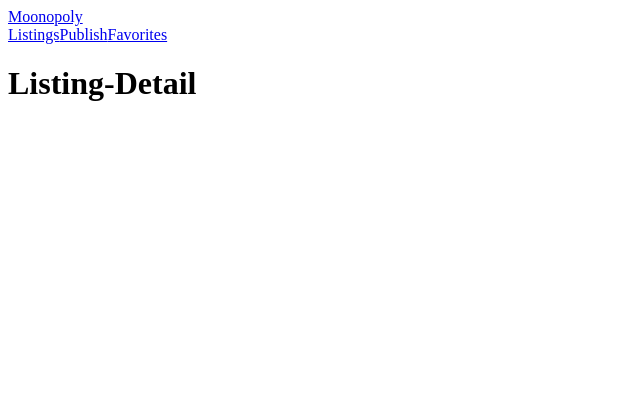
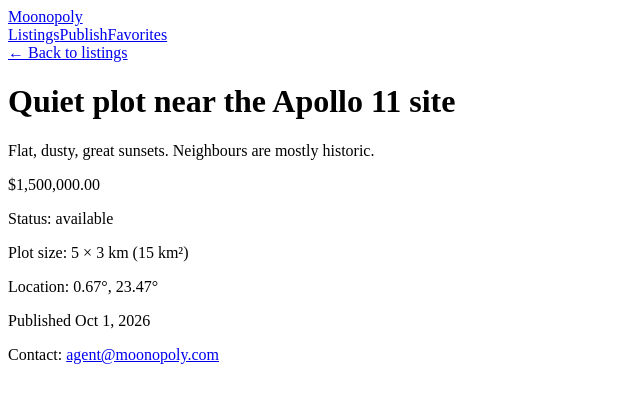
Before and after one commit to Rui-S13/Moonopoly, an Angular app: page /listings/1 in a window 1280 px wide. Shown: the top 402 px of the page, without its empty margins (0-640 px from the left). Built offline with nearby package versions, Linux system fonts and the light colour scheme.

Commit message:
Feat: Create listing details page

```diff
--- a/src/app/pages/listing-detail/listing-detail.html
+++ b/src/app/pages/listing-detail/listing-detail.html
@@ -1 +1,24 @@
-<h1>Listing-Detail</h1>
+<a routerLink="/listings">← Back to listings</a>
+
+@if (loading()) {
+  <p>Loading listing...</p>
+} @else if (error()) {
+  <p>Could not load the listing. Please try again later.</p>
+} @else {
+  @if (listing(); as l) {
+    <h1>{{ l.title }}</h1>
+    <p>{{ l.description }}</p>
+
+    <p>
+      {{ l.price | currency: 'USD' }}
+      @if (l.type === 'rent') { / month }
+    </p>
+    <p>Status: {{ l.status }}</p>
+    <p>Plot size: {{ l.widthKm }} × {{ l.heightKm }} km ({{ l.widthKm * l.heightKm }} km²)</p>
+    <p>Location: {{ l.center[0] }}°, {{ l.center[1] }}°</p>
+    <p>Published {{ l.publishedAt | date }}</p>
+    <p>Contact: <a [href]="'mailto:' + l.contactEmail">{{ l.contactEmail }}</a></p>
+  } @else {
+    <p>Listing not found.</p>
+  }
+}
--- a/src/app/pages/listing-detail/listing-detail.ts
+++ b/src/app/pages/listing-detail/listing-detail.ts
@@ -1,9 +1,49 @@
-import { Component } from '@angular/core';
+import { Component, OnDestroy, OnInit, signal } from '@angular/core';
+import { ActivatedRoute, RouterLink } from '@angular/router';
+import { CurrencyPipe, DatePipe } from '@angular/common';
+import { Subscription, switchMap } from 'rxjs';
+import { Listing } from '../../models/listing.models';
+import { ListingService } from '../../services/listing';
 
 @Component({
-  imports: [],
+  imports: [RouterLink, CurrencyPipe, DatePipe],
   selector: 'app-listing-detail',
   styleUrl: './listing-detail.css',
   templateUrl: './listing-detail.html',
 })
-export class ListingDetail {}
+export class ListingDetail implements OnInit, OnDestroy {
+  listing = signal<Listing | undefined>(undefined);
+  loading = signal(true);
+  error = signal(false);
+  private subscription?: Subscription;
+
+  constructor(
+    private route: ActivatedRoute,
+    private listingService: ListingService
+  ) {}
+
+  ngOnInit(): void {
+    this.subscription = this.route.paramMap
+      .pipe(
+        switchMap((params) => {
+          this.loading.set(true);
+          this.error.set(false);
+          return this.listingService.getListing(Number(params.get('id')));
+        })
+      )
+      .subscribe({
+        next: (listing) => {
+          this.listing.set(listing);
+          this.loading.set(false);
+        },
+        error: () => {
+          this.error.set(true);
+          this.loading.set(false);
+        },
+      });
+  }
+
+  ngOnDestroy(): void {
+    this.subscription?.unsubscribe();
+  }
+}
--- a/src/app/services/listing.ts
+++ b/src/app/services/listing.ts
@@ -1,6 +1,6 @@
 import { Injectable } from '@angular/core';
 import { HttpClient } from '@angular/common/http';
-import { Observable } from 'rxjs';
+import { Observable, map } from 'rxjs';
 import { Listing } from '../models/listing.models';
 
 @Injectable({ providedIn: 'root' })
@@ -12,4 +12,9 @@ export class ListingService {
   getListings(): Observable<Listing[]> {
     return this.http.get<Listing[]>(this.url);
   };
+
+  getListing(id: number): Observable<Listing | undefined> {
+  return this.getListings().pipe(
+    map((listings) => listings.find((l) => l.id === id))
+  );};
 };
```
